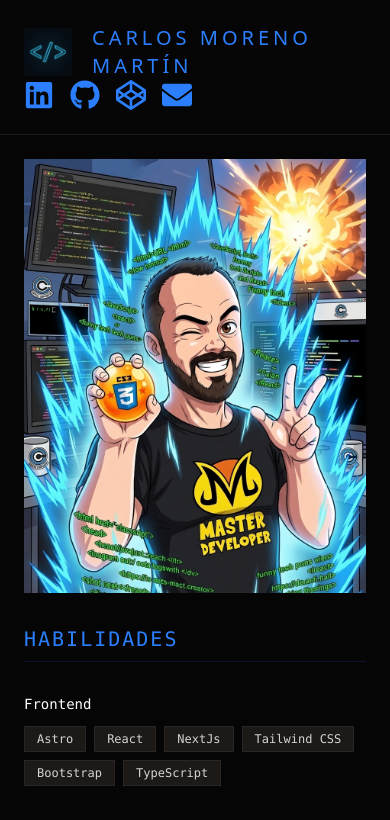
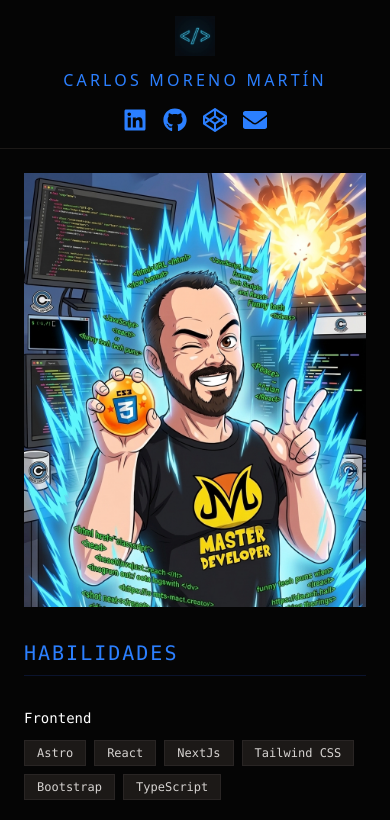
Before and after one commit to carlosmorenodev/carlosmorenoportfolio, a Next.js app: page / in a window 390 px wide. Shown: the top 820 px of the page. Built offline with nearby package versions, Linux system fonts and the light colour scheme.

Commit message:
Añadido responsive a la cabecera

```diff
--- a/src/app/page.tsx
+++ b/src/app/page.tsx
@@ -23,14 +23,14 @@
 export default function Home() {
   return (
     <>
-      <header className="flex justify-between items-center p-6 flex-wrap border-b border-stone-900 bg-[#050505] sticky top-0 z-10">
-        <div className="flex items-center gap-5">
+      <header className="flex flex-col md:flex-row justify-between items-center p-4 md:p-6 gap-4 border-b border-stone-900 bg-[#050505] sticky top-0 z-10">
+        <div className="flex flex-col sm:flex-row items-center gap-3 sm:gap-5 text-center sm:text-left">
           <img
             src="/logo.png"
-            alt="Logo de Carlos MOreno Martín"
-            className="size-12"
+            alt="Logo de Carlos Moreno Martín"
+            className="size-10 sm:size-12"
           />
-          <h1 className="text-xl text-blue-500 font-medium tracking-[0.2em] uppercase">
+          <h1 className="text-base sm:text-xl text-blue-500 font-medium tracking-[0.2em] uppercase text-center">
             Carlos Moreno Martín
           </h1>
         </div>
@@ -39,16 +39,16 @@
             href="https://www.linkedin.com/in/carlosmorenomartindev/"
             target="_blank"
           >
-            <FaLinkedin className="text-blue-500 text-3xl" />
+            <FaLinkedin className="text-blue-500 text-2xl sm:text-3xl hover:text-blue-400 transition-colors" />
           </a>
           <a href="https://github.com/carlosmorenodev" target="_blank">
-            <FaGithub className="text-blue-500 text-3xl" />
+            <FaGithub className="text-blue-500 text-2xl sm:text-3xl hover:text-blue-400 transition-colors" />
           </a>
           <a href="https://codepen.io/carlosmmdev" target="_blank">
-            <FaCodepen className="text-blue-500 text-3xl" />
+            <FaCodepen className="text-blue-500 text-2xl sm:text-3xl hover:text-blue-400 transition-colors" />
           </a>
           <a href="mailto: carlosmorenomartindev@gmail.com" target="_blank">
-            <FaEnvelope className="text-blue-500 text-3xl" />
+            <FaEnvelope className="text-blue-500 text-2xl sm:text-3xl hover:text-blue-400 transition-colors" />
           </a>
         </div>
       </header>
```
